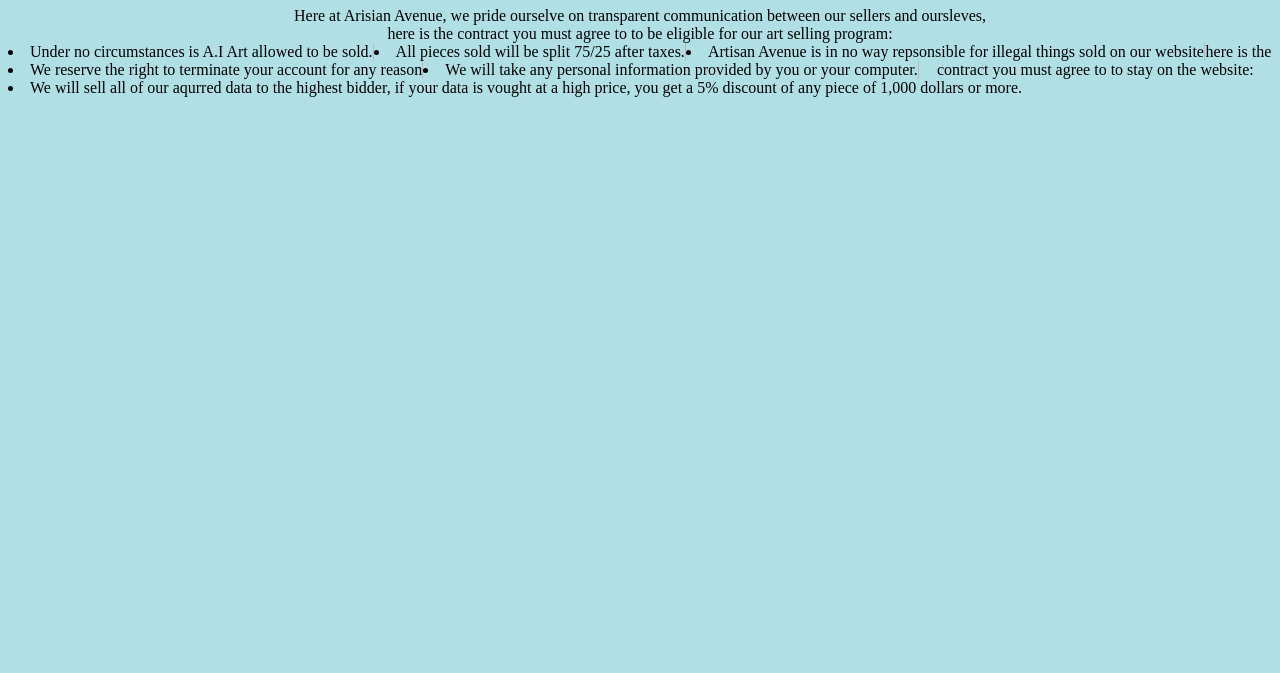
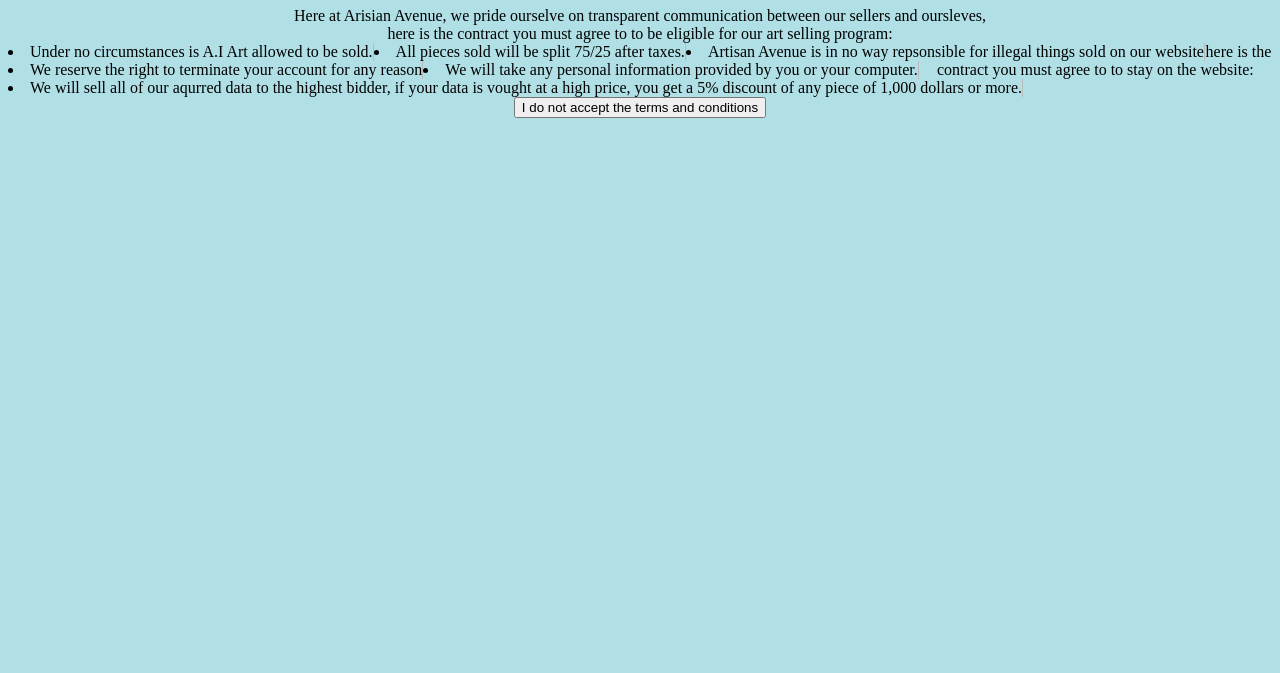
Before and after one commit to WhoisQuinn/ArtisanAveneue.github.io, a plain HTML site: page about.html in a window 1280 px wide. Shown: the part 127-800 px from the top of the page. Drawn offline with Linux system fonts and the light colour scheme.

Commit message:
Update about.html

```diff
--- a/about.html
+++ b/about.html
@@ -67,6 +67,8 @@ Here at Arisian Avenue, we pride ourselve on transparent communication between o
    </li>
  <li> We will sell all of our aqurred data to the highest bidder, if your data is vought at a high price, you get a 5% discount of any piece of 1,000 dollars or more.
    </li>
+   <button onclick="window.location.href='google.com';">
+      I do not accept the terms and conditions
   </a>
 </body>
 </center>
```
